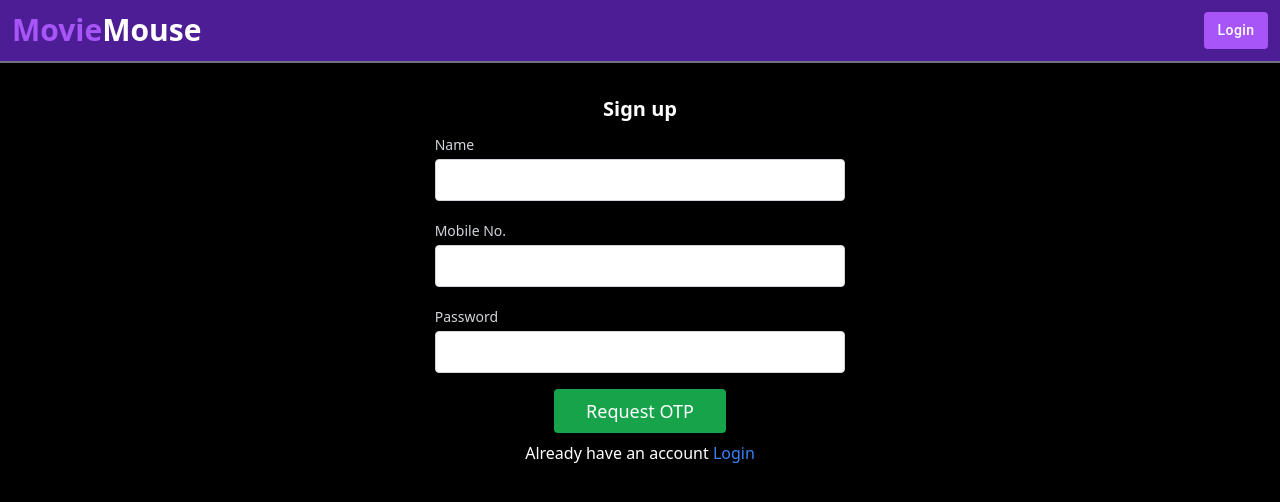
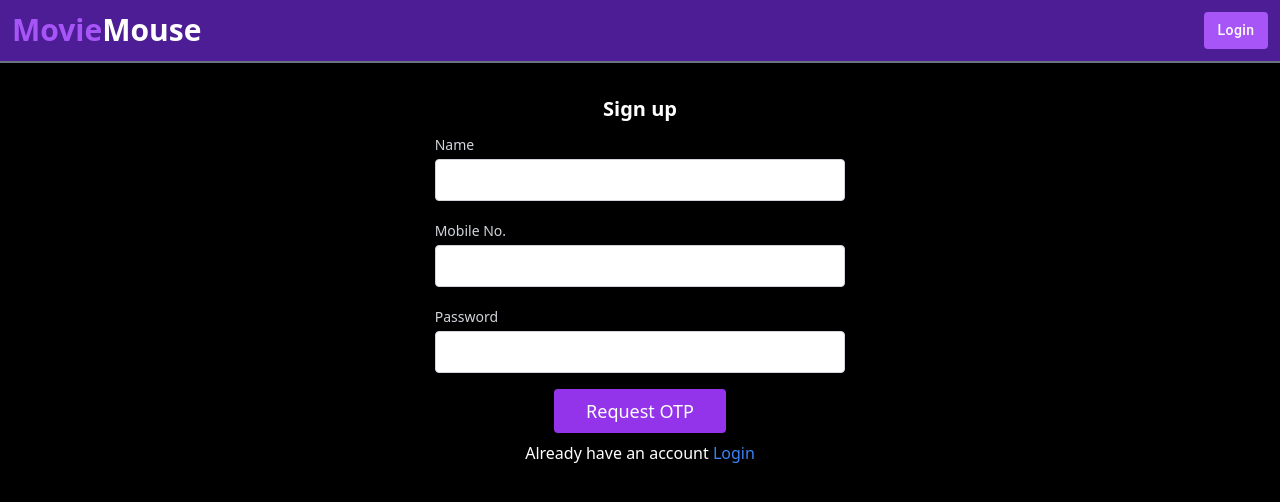
Before and after one commit to rahulbamniya20/movieMouse, a React (Create React App) app: page /signup in a window 1280 px wide. Shown: the top 502 px of the page. Built offline with nearby package versions, Linux system fonts and the light colour scheme.

Commit message:
Update Signup.js

```diff
--- a/src/Components/Signup.js
+++ b/src/Components/Signup.js
@@ -166,7 +166,7 @@ const Signup = () => {
       <div class="p-2 w-full">
         <button
           onClick={requestOtp}
-          class="flex mx-auto text-white bg-green-600 border-0 py-2 px-8 focus:outline-none hover:bg-green-700 rounded text-lg"
+          class="flex mx-auto text-white bg-purple-600 border-0 py-2 px-8 focus:outline-none hover:bg-purple-700 rounded text-lg"
         >
           {loading ? <TailSpin height={25} color="white" /> : "Request OTP"}
         </button>
```
